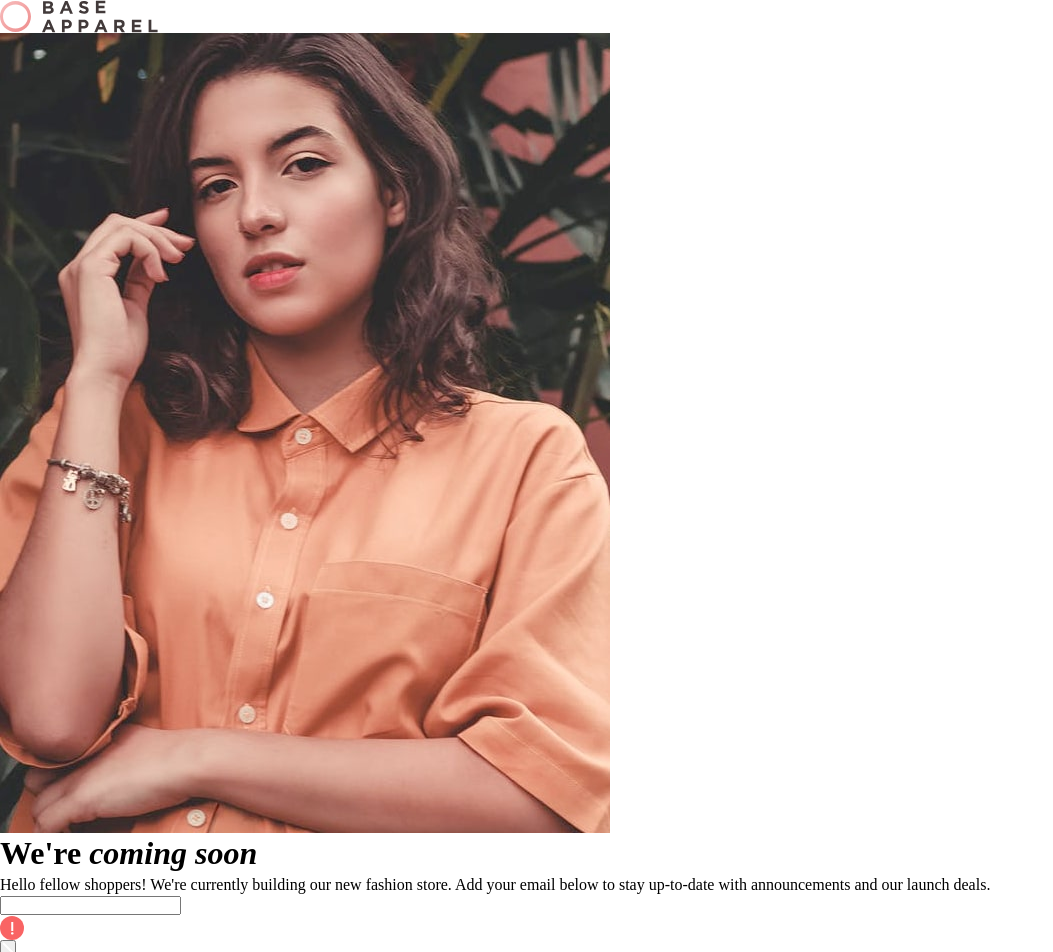
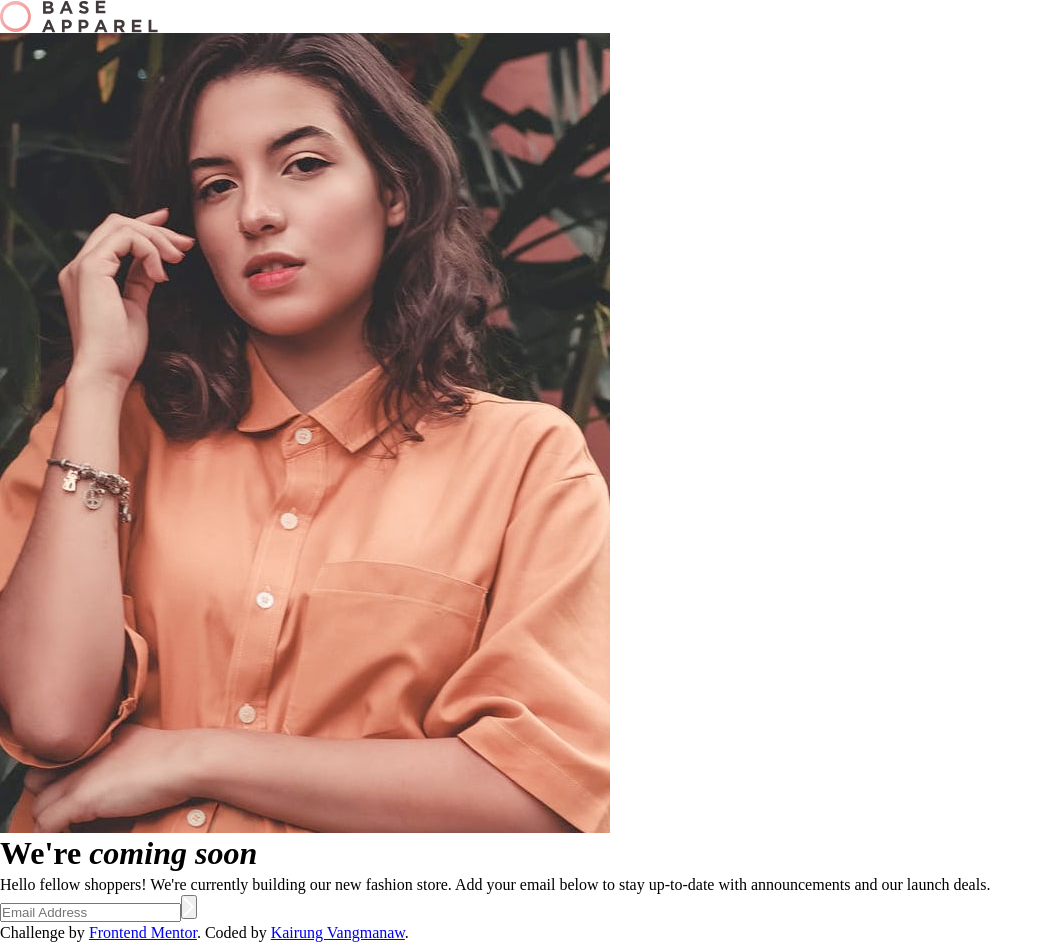
Before and after one commit to challenged-by-frontend-mentor/base-apparel-coming-soon, a React (Vite) app: page / in a window 1280 px wide. Shown: the top 952 px of the page, without its empty margins (0-1053 px from the left). Built offline with nearby package versions, Linux system fonts and the light colour scheme.

Commit message:
feat: add email validation function

```diff
--- a/src/components/EmailInput.jsx
+++ b/src/components/EmailInput.jsx
@@ -1,19 +1,68 @@
-import IconArrow from "../assets/icon-arrow.svg"
-import IconError from "../assets/icon-error.svg"
+import { useState } from "react";
+import IconArrow from "../assets/icon-arrow.svg";
+import IconError from "../assets/icon-error.svg";
 
 const EmailInput = () => {
+  const [email, setEmail] = useState("");
+  const [isError, setIsError] = useState(false);
+  const emailRegex = /^[\w-\.]+@([\w-]+\.)+[\w-]{2,4}$/;
+
+  const handleChange = (e) => {
+    setEmail(e.target.value);
+    if (isError) setIsError(false);
+  };
+
+  const handleSubmit = (e) => {
+    e.preventDefault();
+
+    if (!emailRegex.test(email)) {
+      setIsError(true);
+    } else {
+      setIsError(false);
+      console.log("Success", email);
+    }
+  };
+
   return (
     <div className="email">
-      <form action="" className="email__form">
-        <input type="email" name="email" id="email" className="email__input" />
-        <img src={IconError} alt="" className="email__error-icon" />
-        <button type="submit" className="email__submit-button">
+      <form
+        onSubmit={handleSubmit}
+        className={`email__form ${isError ? "email__form--error" : ""}`}
+      >
+        <label htmlFor="email" className="sr-only">
+          Email for notification
+        </label>
+        <input
+          type="email"
+          name="email"
+          id="email"
+          className="email__input"
+          placeholder="Email Address"
+          onChange={handleChange}
+          aria-invalid={isError}
+          aria-describedby={isError ? "email-error" : undefined}
+        />
+        {isError && (
+          <img
+            src={IconError}
+            alt=""
+            className="email__error-icon"
+            aria-hidden="true"
+          />
+        )}
+        <button
+          type="submit"
+          className="email__submit-button"
+          aria-label="Submit email"
+        >
           <img src={IconArrow} alt="" aria-hidden="true" />
         </button>
       </form>
-      <span className="email__error-message">
-        Please provide a valid email
-      </span>
+      {isError && (
+        <span id="email-error" className="email__error-message" role="alert">
+          Please provide a valid email
+        </span>
+      )}
     </div>
   );
 };
```
